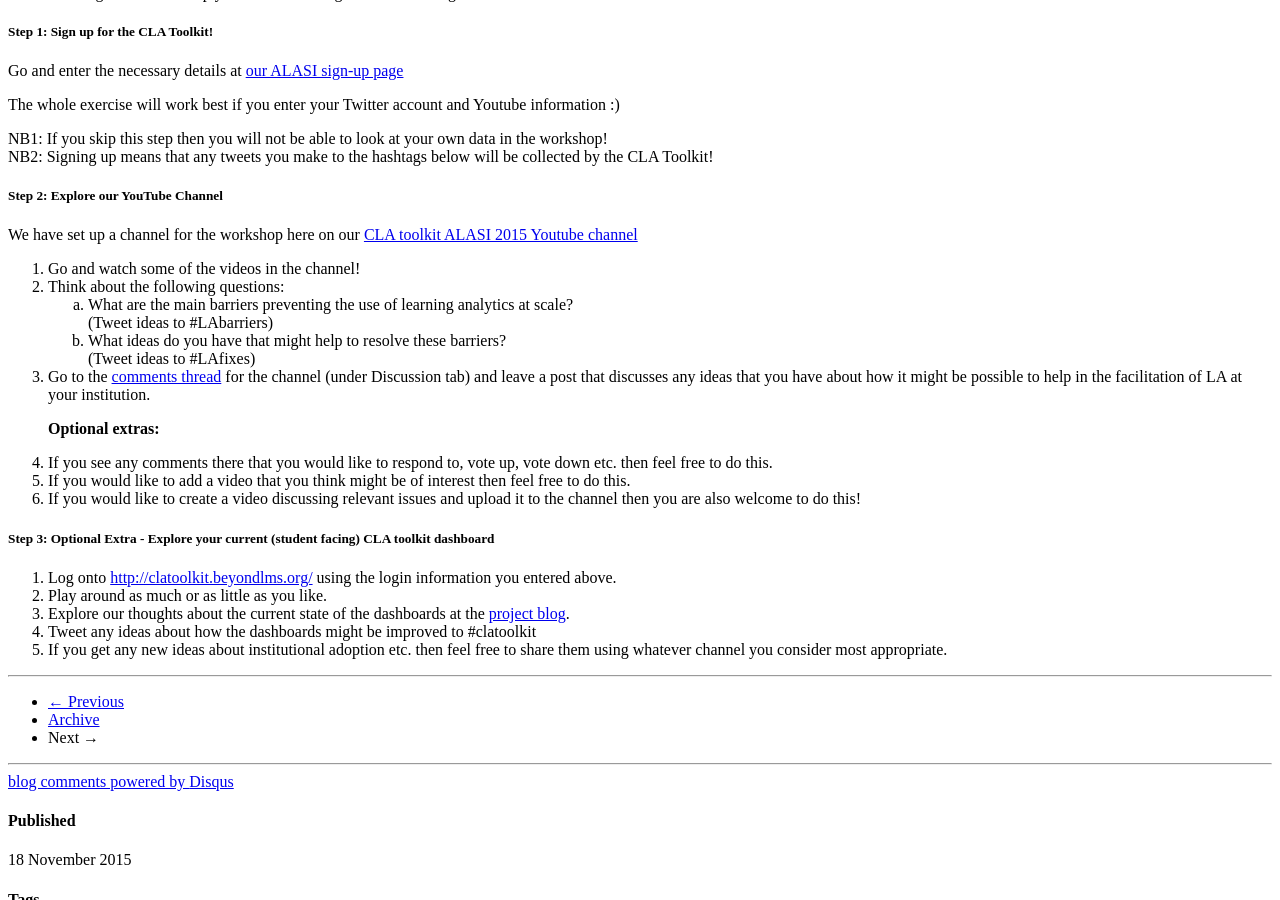
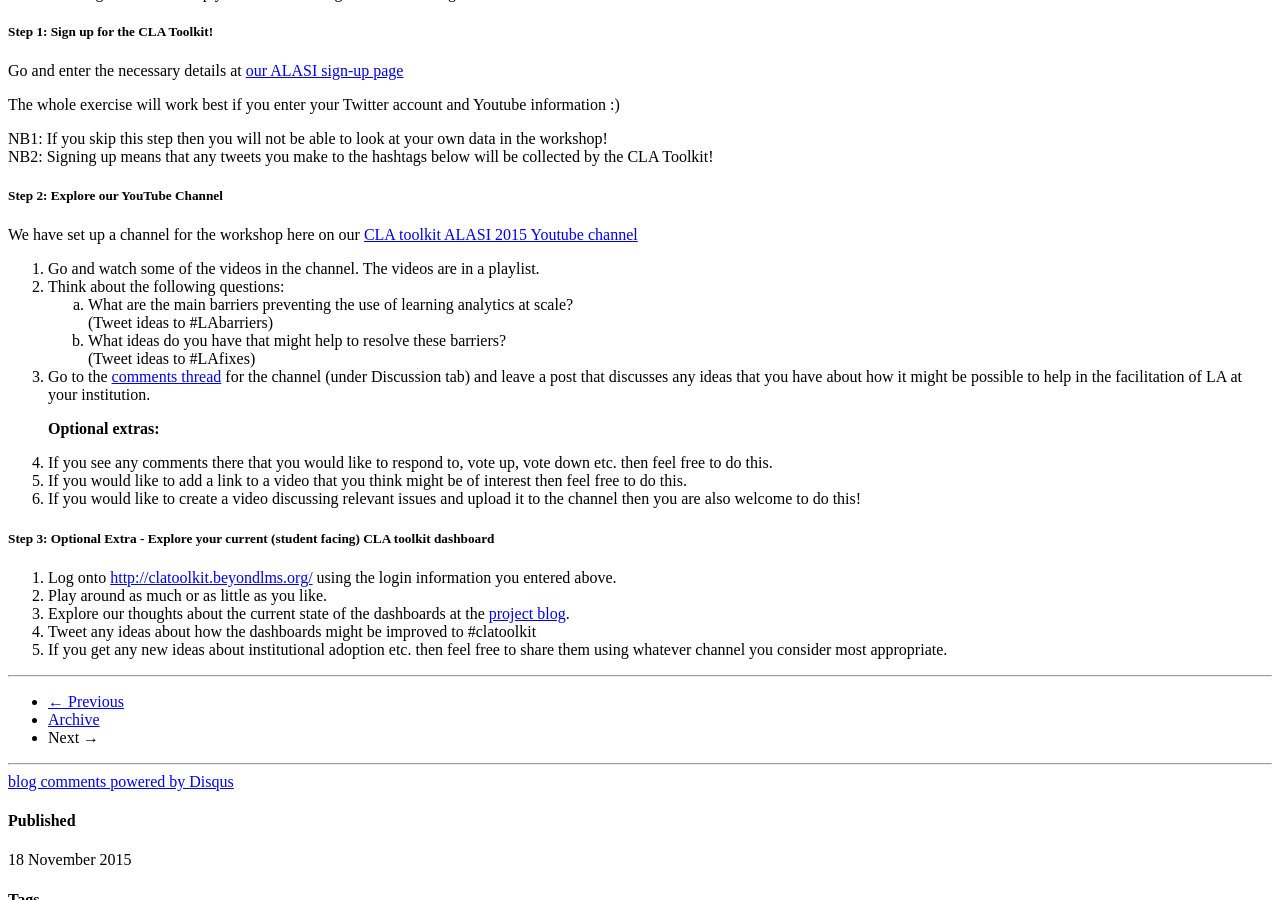
Before and after one commit to kirstykitto/beyondLMS, a Jekyll site: the page built from _posts/2015-11-18-ALASI15Part1.html, in a window 1280 px wide and 900 px high, scrolled down 1361 px. Built offline with Jekyll 4.4.1, drawn with Linux system fonts in a browser that asks for light colours; comment, search, counter and statistics services are not loaded.

Commit message:
minor corrections to ALASI blog

```diff
--- a/_posts/2015-11-18-ALASI15Part1.html
+++ b/_posts/2015-11-18-ALASI15Part1.html
@@ -56,7 +56,7 @@ This workshop has two objectives.
 	<h5>Step 2: Explore our YouTube Channel</h5>
 	<p>We have set up a channel for the workshop here on our <a href="https://www.youtube.com/playlist?list=PL2ZF2gBUnvx5YQcHlRrodMxYFKAgVsPOC ">CLA toolkit ALASI 2015 Youtube channel</a>
 	<ol>
-		<li>Go and watch some of the videos in the channel! </li>
+		<li>Go and watch some of the videos in the channel. The videos are in a playlist. </li>
 		<li>Think about the following questions:
 		<ol type="a">
 			<li> What are the main barriers preventing the use of learning analytics at scale?
@@ -70,7 +70,7 @@ This workshop has two objectives.
 	<b>Optional extras:</b>
 	<p>
 		<li>If you see any comments there that you would like to respond to, vote up, vote down etc. then feel free to do this.</li>
-		<li>If you would like to add a video that you think might be of interest then feel free to do this. </li>
+		<li>If you would like to add a link to a video that you think might be of interest then feel free to do this. </li>
 		<li>If you would like to create a video discussing relevant issues and upload it to the channel then you are also welcome to do this!</li>
 	</ol>
 	</p>
```
